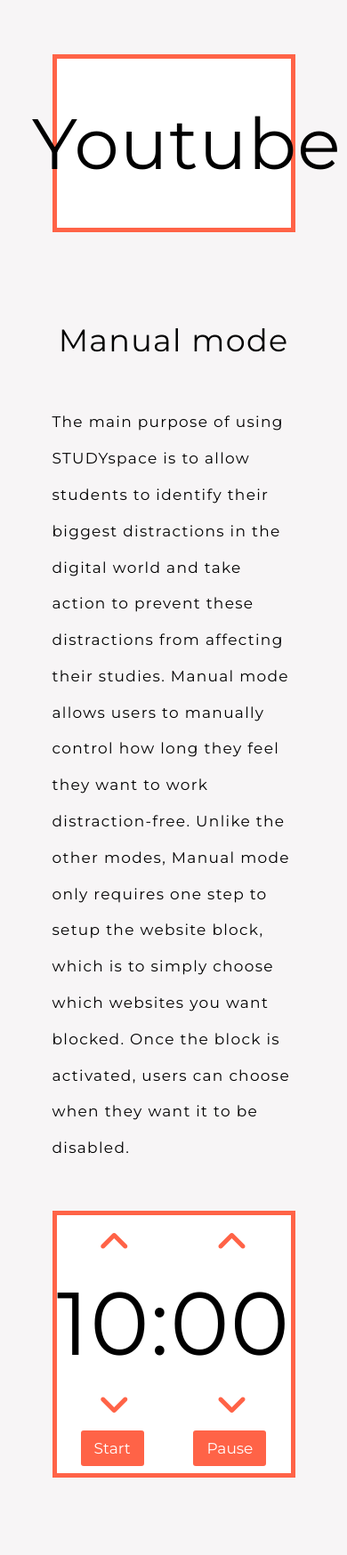
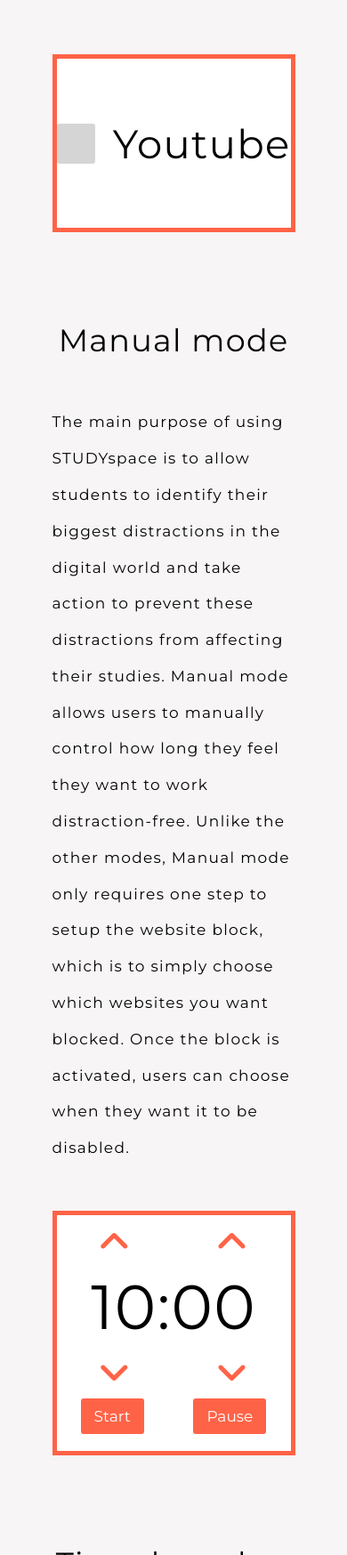
Before and after one commit to Lfoxc/3.8-AS91907-Assessment-2022, a plain HTML site: page STUDYspace website/index.html in a window 390 px wide. Shown: the part 2061-3809 px from the top of the page at 89% size. Drawn offline with Linux system fonts and the light colour scheme.

Commit message:
Made checkbox, faq questions and timer interactive more flexible.

```diff
--- a/STUDYspace website/main.css
+++ b/STUDYspace website/main.css
@@ -158,6 +158,7 @@
   margin-right: 9px;
 }
 
+
 /* For span tags */
 
 .inspan, .inspan h2 {
@@ -169,8 +170,6 @@
 }
 
 /* Landing page */
-
-
 .landing {
   background-image: url(temporarylanding.jpg);
   height: 100vh;
@@ -187,8 +186,8 @@
   color: var(--contrast);
 }
 
+
 /* For the textblock classes that is used in all pages */
-
 body {
     background-color: var(--back);
 }
@@ -304,8 +303,8 @@
 .webcheck input[type="checkbox"] {
   -webkit-appearance: none;
   appearance: none;
-  width: 70px;
-  height: 70px;
+  width: 60px;
+  height: 60px;
   background-color: #d5d5d5;
   cursor: pointer;
   display: flex;
@@ -316,7 +315,7 @@
 
 .webcheck label {
   font-size: 80px;
-  padding-left: 30px;
+  padding-left: 20px;
 }
 
 .webcheck input[type="checkbox"]::after {
@@ -714,4 +713,35 @@
     height: 85vh;
   }
 
+  .webcheck label {
+    font-size: 45px;
+  }
+
+  .webcheck input[type="checkbox"] {
+    height: 45px;
+    width: 45px;
+  }
+
+  .webcheck input[type="checkbox"]::after {
+    font-size: 30px;
+  }
+
+  #time h1 {
+    font-size: 70px;
+  }
+
+  #time {
+    height: 275px;
+  }
+
+  .question .faq {
+    vertical-align: middle;
+    right: 25px;
+  }
+
+  .question h4 {
+    padding-right: 50px;
+  }
+
+
 }
```
Also changed, not shown: STUDYspace website/news.html (+1 -1 lines).
